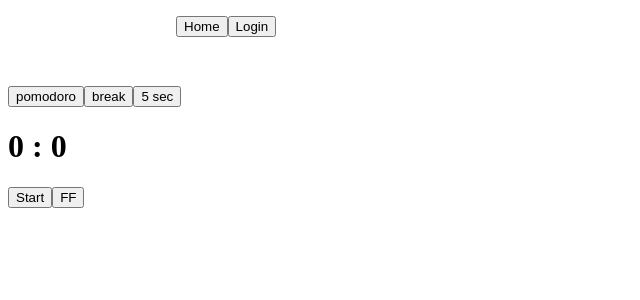
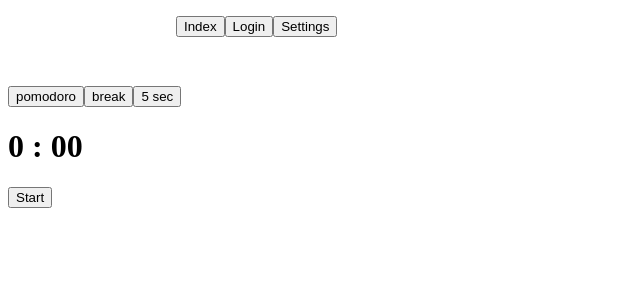
Before and after one commit to CHarper4/boulder, a Next.js app: page / in a window 1280 px wide. Shown: the top 300 px of the page, without its empty margins (0-640 px from the left). Built offline with nearby package versions, Linux system fonts and the light colour scheme; no server answers.

Commit message:
started rearranging timer

```diff
--- a/components/navbar.js
+++ b/components/navbar.js
@@ -7,7 +7,7 @@ export default function Navbar() {
             <ul className="nav-ul">
                 <li>
                     <Link href="/">
-                        <button>Home</button>
+                        <button>Index</button>
                     </Link>
                 </li>
                 <li>
@@ -15,6 +15,11 @@ export default function Navbar() {
                         <button>Login</button>
                     </Link>
                 </li>
+                <li>
+                    <Link href="/settings">
+                        <button>Settings</button>
+                    </Link>
+                </li>
             </ul>
         </nav>
     )
--- a/components/timer.js
+++ b/components/timer.js
@@ -1,65 +1,20 @@
- import { incrementCompleted } from '@/lib/firebase';
- import { UserContext } from '@/lib/context';
+ import { TimerContext } from '@/lib/context';
 
+import { useContext } from 'react';
 
-import { useState, useEffect, useContext } from 'react';
-import { useTimer } from 'react-timer-hook';
+export default function Timer(showHours) {
 
-export default function Timer({ duration, inPomoSession }) {
-
-    const { user, username } = useContext(UserContext);
-
-    const [onBreak, setOnBreak] = useState(true);
-
-    const expiryTimestamp = new Date();
-    const {
-        seconds,
-        minutes,
-        hours,
-        days,
-        isRunning,
-        start,
-        pause,
-        resume,
-        restart,
-    } = useTimer({ expiryTimestamp, autoStart: false, onExpire: () => resetAfterExpire() });
-
-
-    const resetAfterExpire = () => {
-
-        //only increment completed stat if the expired timer was for a pomo session
-        if(inPomoSession && user) {
-            incrementCompleted();
-        }
-
-        const time = new Date();
-        const autoStart = false;
-        time.setSeconds(time.getSeconds() + duration);
-        restart(time, autoStart);
-    };
-
-    const refreshTimer = () => {
-        const time = new Date();
-        const autoStart = false;
-        time.setSeconds(time.getSeconds() + duration);
-        restart(time, autoStart);
-    }
-
-    useEffect(() => {
-        refreshTimer();
-    }, [duration])
+    const { seconds, minutes, hours, isRunning, pause, resume } = useContext(TimerContext);
 
     return (
         <>
-            <h1>{minutes} : {seconds}</h1>
+            <h1>{showHours ? (`${hours} : `) : null} {minutes} : {seconds<10 ? 0 : null}{seconds}</h1>
 
             {isRunning ?
                 <button onClick={() => pause()}>Pause</button>
                 :
-                <button onClick={() => start()}>Start</button>
+                <button onClick={() => resume()}>Resume</button>
             }
-
-            <button onClick={() => resetAfterExpire()}>FF</button>
         </>
     );
 };
--- a/lib/context.js
+++ b/lib/context.js
@@ -1,3 +1,4 @@
 import { createContext } from "react";
 
-export const UserContext = createContext({ user: null, username: null });
+export const UserContext = createContext({ user: null, username: null, pomoSeconds: 3000, setPomoSeconds: null, breakSeconds: 600, setBreakSeconds: null });
+export const TimerContext = createContext({ seconds: null, minutes: null, hours: null, days: null, isRunning: null, inPomoSession: null, start: null, pause: null, resume: null, restart: null,})
--- a/lib/hooks.js
+++ b/lib/hooks.js
@@ -1,7 +1,10 @@
-import { useState, useEffect } from "react";
+import { useState, useEffect, useContext } from "react";
 
 import { auth, firestore } from "./firebase";
 import { useAuthState } from "react-firebase-hooks/auth"
+
+import { incrementCompleted } from "./firebase";
+import { TimerContext } from "./context";
 
 
 //supply the authenticated user's profile info
@@ -9,6 +12,8 @@ export function useUserData() {
 
     const [user] = useAuthState(auth);
     const [username, setUsername] = useState('');
+    const [pomoSeconds, setPomoSeconds] = useState(3000);
+    const [breakSeconds, setBreakSeconds] = useState(600);
 
     useEffect(() => {
         //listener detacher
@@ -20,6 +25,12 @@ export function useUserData() {
             //retrieve username
             unsubscribe = ref.onSnapshot((doc) => {
                 setUsername(doc.data()?.username);
+
+                //load user's settings if they exist
+                if(doc.data()?.pomoSeconds && doc.data()?.breakSeconds) {
+                    setPomoSeconds(doc.data()?.pomoSeconds);
+                    setBreakSeconds(doc.data()?.breakSeconds);
+                }
             });
         } else {
             setUsername(null);
@@ -29,5 +40,5 @@ export function useUserData() {
         return unsubscribe;
     }, [user]);
 
-    return { user, username };
+    return { user, username, pomoSeconds, setPomoSeconds, breakSeconds, setBreakSeconds };
 }
--- a/pages/_app.js
+++ b/pages/_app.js
@@ -1,18 +1,52 @@
 import "../styles/globals.css";
+import { useTimer } from "react-timer-hook";
+import { useState } from "react";
 
 import Navbar from '@/components/navbar';
-import { UserContext } from "@/lib/context";
+import { TimerContext, UserContext } from "@/lib/context";
 import { useUserData } from "@/lib/hooks";
+import { incrementCompleted } from "@/lib/firebase";
 
 
 export default function App({ Component, pageProps }) {
 
   const userData = useUserData();
 
+  //timer used to populate TimerContext
+  const expiryTimestamp = new Date();
+    const {
+        seconds,
+        minutes,
+        hours,
+        days,
+        isRunning,
+        start,
+        pause,
+        resume,
+        restart,
+    } = useTimer({ expiryTimestamp, autoStart: false, onExpire: () => resetAfterExpire() });
+    const [inPomoSession, setInPomoSession] = useState(false);
+
+    //timer reset and increment completed stat for finished pomo sessions
+    const resetAfterExpire = () => {
+      if(inPomoSession && userData.user) {
+        incrementCompleted();
+      }
+
+      const time = new Date();
+      const autoStart = false;
+      time.setSeconds(time.getSeconds() + duration);
+      restart(time, autoStart);
+    }
+
+
+
   return (
+    <TimerContext.Provider value={{seconds, minutes, hours, days, isRunning, inPomoSession, setInPomoSession, start, pause, resume, restart}}>
     <UserContext.Provider value={userData}>
       <Navbar />
       <Component {...pageProps} />
     </UserContext.Provider>
+    </TimerContext.Provider>
   )
 }
--- a/pages/index.js
+++ b/pages/index.js
@@ -1,25 +1,48 @@
 import Timer from "@/components/timer"
+import { TimerContext, UserContext } from "@/lib/context";
 
-import { useState } from 'react'
+import { useState, useContext, useEffect } from 'react'
 
 
 export default function Home() {
 
   const [duration, setDuration] = useState(0);
-  const [pomoSeconds, setPomoSeconds] = useState(3000);
-  const [breakSeconds, setBreakSeconds] = useState(600);
-  const [inPomoSession, setInPomoSession] = useState(true);
+  const [inProgress, setInProgress] = useState(false);
+
+  const { pomoSeconds, breakSeconds } = useContext(UserContext);
+  const { seconds, minutes, hours, isRunning, start, pause, resume, restart, setInPomoSession } = useContext(TimerContext);
+
+  const showHours = duration >= 3600;
+
+  const refreshTimer = () => {
+      const time = new Date();
+      const autoStart = false;
+      time.setSeconds(time.getSeconds() + duration);
+      restart(time, autoStart);
+  }
+
+  useEffect(() => {
+    refreshTimer();
+  }, [duration])
 
   return (
     <>
+      {inProgress ?
+        <Timer showHours={showHours}/>
+        :
+        <>
+          <button onClick={() => {setDuration(pomoSeconds); setInPomoSession(true)}}>pomodoro</button>
+          <button onClick={() => {setDuration(breakSeconds); setInPomoSession(false)}}>break</button>
+          <button onClick={() => {setDuration(5); setInPomoSession(true)}}>5 sec</button>
 
-      <button onClick={() => {setDuration(3); setInPomoSession(true)}}>pomodoro</button>
-      <button onClick={() => {setDuration(4); setInPomoSession(false)}}>break</button>
-      <button onClick={() => {setDuration(5); setInPomoSession(true)}}>5 sec</button>
+          <h1>{showHours ? (`${hours} : `) : null} {minutes} : {seconds<10 ? 0 : null}{seconds}</h1>
 
-      <Timer duration={ duration } inPomoSession={ inPomoSession } />
+          <button onClick={() => {start(); setInProgress(true)}}>Start</button>
+        </>
+      }
+
+
     </>
-
 
   );
 };
--- a/pages/login.js
+++ b/pages/login.js
@@ -27,6 +27,7 @@ export default function Login() {
                 :
                 <button onClick={signInWithGoogle}>Sign In with Google</button>
             }
+            <h3>{username}</h3>
         </>
     )
 }
@@ -93,7 +94,7 @@ function UsernameForm() {
                 <section>
                     <form onSubmit={onSubmit}>
                         <input name="username" placeholder="username" value={formValue} onChange={onChange} />
-                        <button type="submit" diasbled={!isValid}>Lock In</button>
+                        <button type="submit" diasbled={!isValid}>Save</button>
                     </form>
                 </section>
             }
```
Also changed, not shown: pages/settings.js (added, +53 -0 lines).
